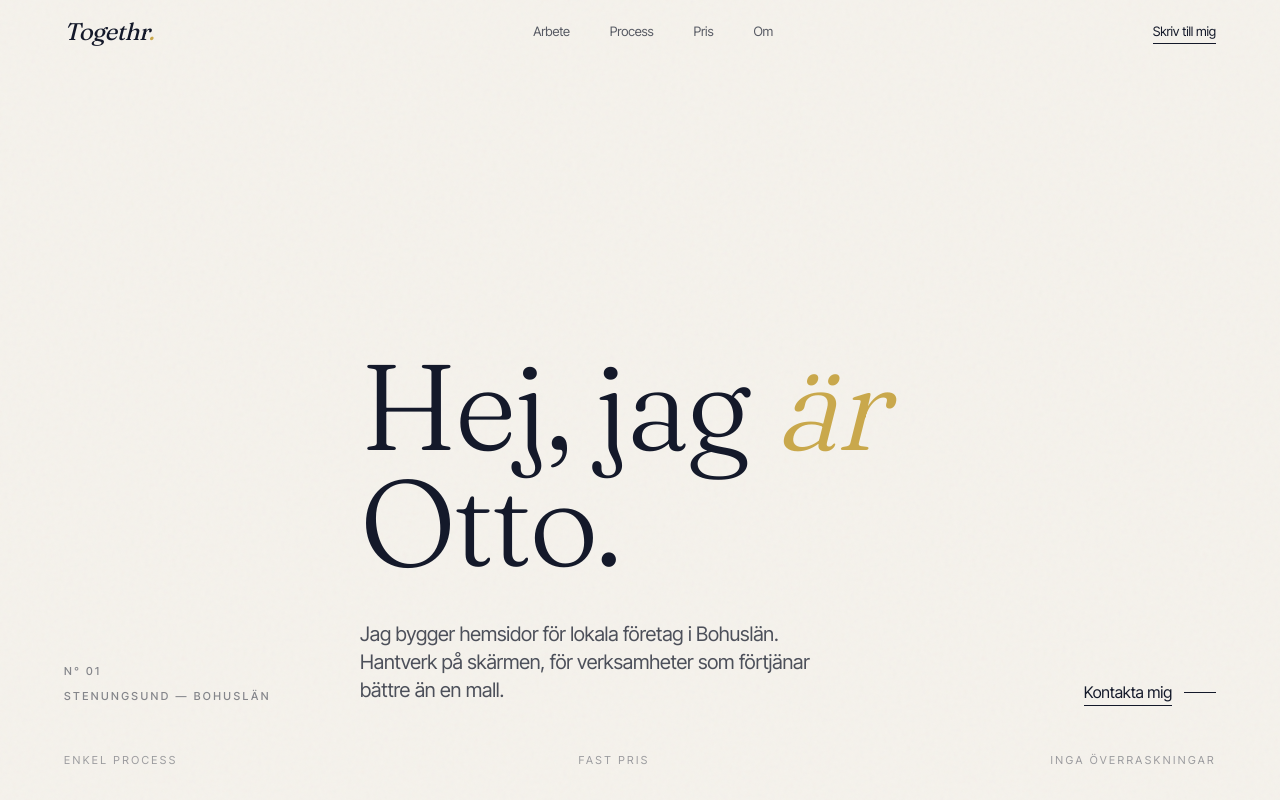
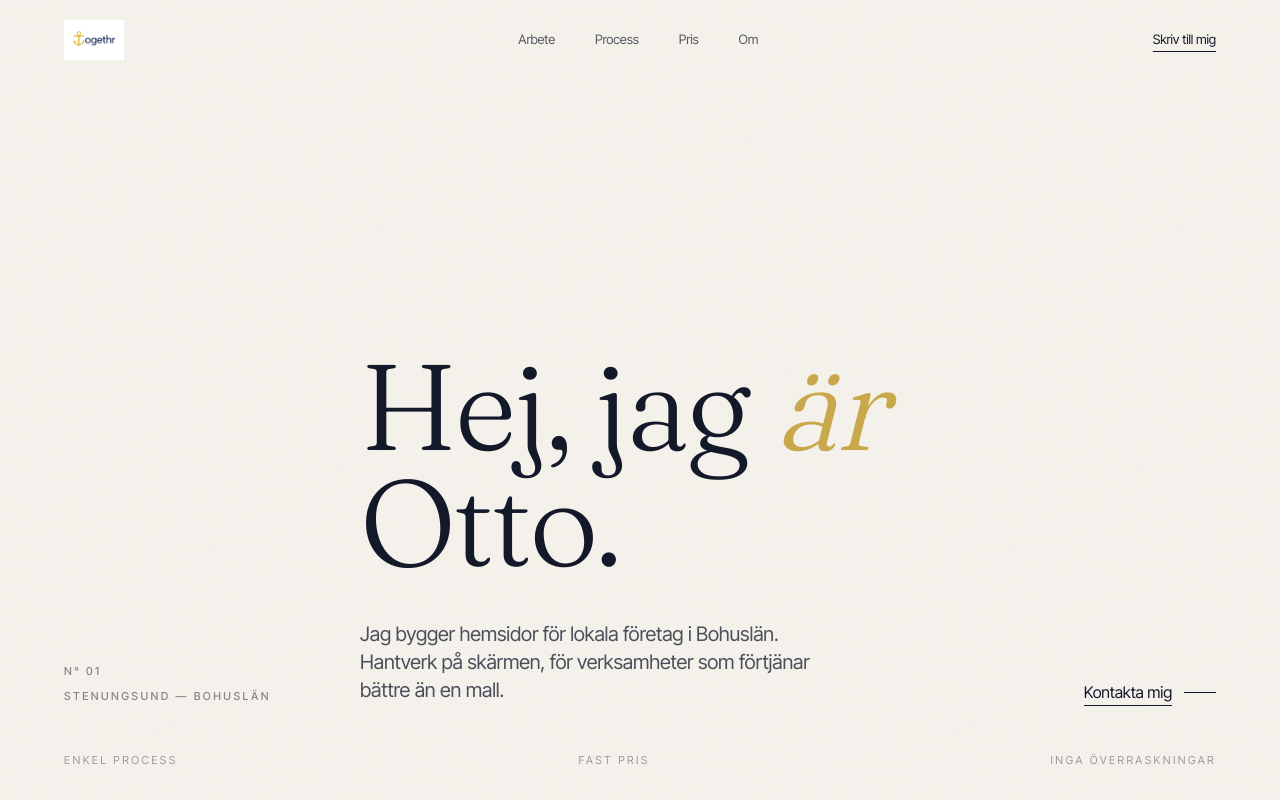
Before and after one commit to ottotf-gif/togethr-se, a React (Vite) app: page / in a window 1280 px wide. Shown: the top 800 px of the page. Built offline with nearby package versions, Linux system fonts and the light colour scheme.

Commit message:
Updated Navbar.tsx

```diff
--- a/src/components/Navbar.tsx
+++ b/src/components/Navbar.tsx
@@ -30,10 +30,14 @@ export default function Navbar() {
       <div className="max-w-[1400px] mx-auto flex items-center justify-between px-6 sm:px-10 lg:px-16 py-5">
         <a
           href="#top"
-          className="font-serif-italic text-2xl text-ink leading-none tracking-tight"
+          className="flex items-center"
           aria-label="Togethr"
         >
-          Togethr<span className="text-gold">.</span>
+          <img
+            src="/transparentlogo.jpeg"
+            alt="Togethr"
+            className="h-9 sm:h-10 w-auto object-contain"
+          />
         </a>
 
         <nav className="hidden md:flex items-center gap-10">
```
